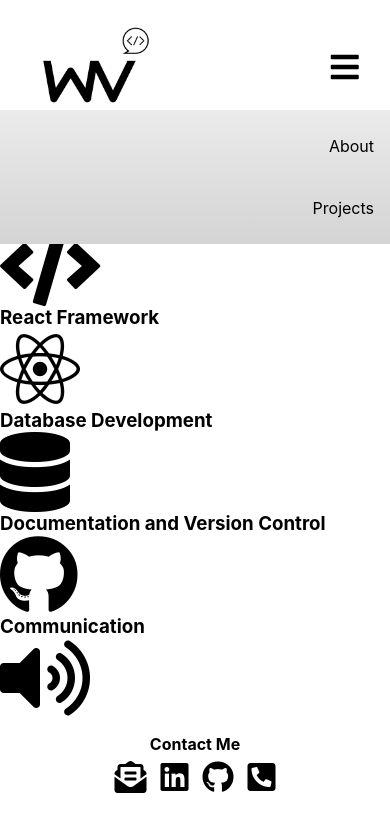
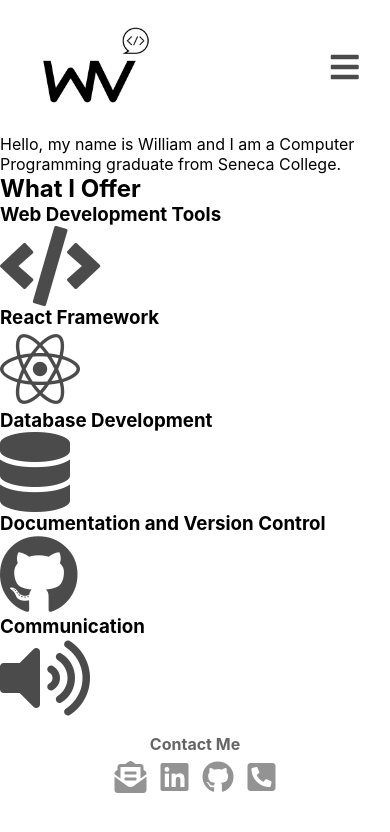
Before and after one commit to willvuong/react-portfolio-app, a React (Create React App) app: page /about in a window 390 px wide. Shown: the top 832 px of the page. Built offline with nearby package versions, Linux system fonts and the light colour scheme.

Commit message:
css commit 5

```diff
--- a/src/components/Header.js
+++ b/src/components/Header.js
@@ -9,7 +9,6 @@ const Header = () => {
                     <img src="mylogo.png" className="myLogo" alt="logo"/>
                 </a>
                 <Navigation />
-                <i class="fas fa-bars fa-2x" onClick="toggleMenu()"></i>
             </div>
         </header>
     )
--- /dev/null
+++ b/src/components/MenuButton.js
@@ -0,0 +1,11 @@
+import React from 'react'
+
+const MenuButton = ({ icon, onClick }) => {
+    return (
+        <div className="MenuButton" onClick={onClick}>
+                {icon}
+        </div>
+    )
+}
+
+export default MenuButton
--- a/src/components/Navigation.js
+++ b/src/components/Navigation.js
@@ -1,15 +1,27 @@
-import React from 'react'
+import { useState } from 'react'
 import { Link } from 'react-router-dom'
 
+import MenuButton from './MenuButton.js'
 
 const Navigation = () => {
+    const [showMenu, setShowMenu] = useState(false)
+    //console.log({ showMenu })
+
     return (
         <nav className="Navigation">
             <ul id="navLinks">
                 <li><Link to='/about'>About</Link></li>
                 <li><Link to='/projects'>Projects</Link></li>
             </ul>
+
+            <MenuButton
+            icon={showMenu ? <i class="fas fa-times fa-2x"></i> : <i class="fas fa-bars fa-2x"></i>} //X menu of true, hamburger if false
+            onClick={() => setShowMenu(!showMenu)} //toggle between true and false for onClick result
+            />
+
         </nav>
+
+
     )
 }
 
--- a/src/index.css
+++ b/src/index.css
@@ -45,32 +45,33 @@ body {
 
 .Navigation {
   flex: 1; /* lets all the flexible items be the same length, regardless of its content */
-  text-align: right;
+  text-align: right; /* navlinks go to right of header */
 }
 
 #navLinks li { /* remember to apply to 'li' specifically to affect the items within the ul #navLinks -> #navLinks li */
   /* background-color:yellow;
   border: 1px solid black; */
   list-style-type: none; /* gets rid of bullet points on an <ul> */
-  display: inline-block;
+  display: inline-block; /* display links horizontally instead of verically */
   padding: 1rem;
 }
 
 #navLinks li a { /* <Link /> in Navigation.js comes out as a tag within the dom (refer to in dev tools on chrome) */
-  text-decoration: none;
+  text-decoration: none; /* removes underlined links */
   color: black;
+  opacity: 0.6;
 }
 
 #navLinks li a:hover {
-  color: blue;
+  opacity: 1;
 }
 
-.fa-bars { /* hamburger menu */
+.MenuButton {
   display: none;
 }
 
 @media only screen and (max-width:1000px) {
-  #navLinks {
+  /* #navLinks {
     width: 100%;
     background: linear-gradient(rgb(235, 235, 235), rgb(212, 212, 212));
     position: absolute;
@@ -82,9 +83,12 @@ body {
     display:block;
     margin-top: 10px;
     margin-bottom: 10px;
+  } */
+  .MenuButton {
+    display:block;
   }
-  .fa-bars {
-    display:block;
+  #navLinks li {
+    display:none;
   }
 }
 /******************************* HEADER *******************************/
@@ -106,6 +110,7 @@ body {
   /* border: 1px solid black; */
   text-align: center;
   padding: 1rem;
+  opacity: 0.6;
 }
 
 #contactLinks {
@@ -123,5 +128,12 @@ body {
 
 .fab, .fas{
   color: black;
+  opacity: 0.7;
+}
+
+.fab:hover, .fas:hover {
+  opacity: 1;
+  font-size: 2.2em;
+  transition: 0.1s ease-out;
 }
 /******************************* FOOTER *******************************/
```
